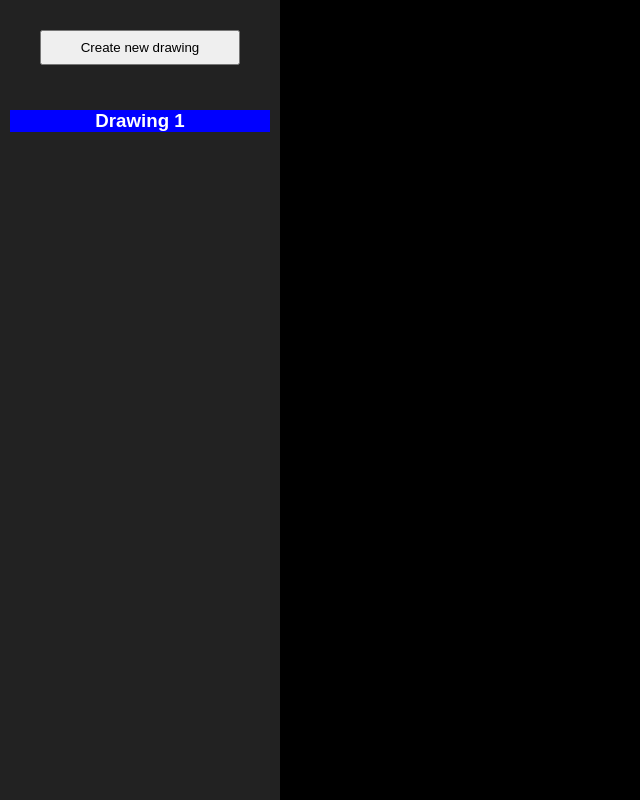
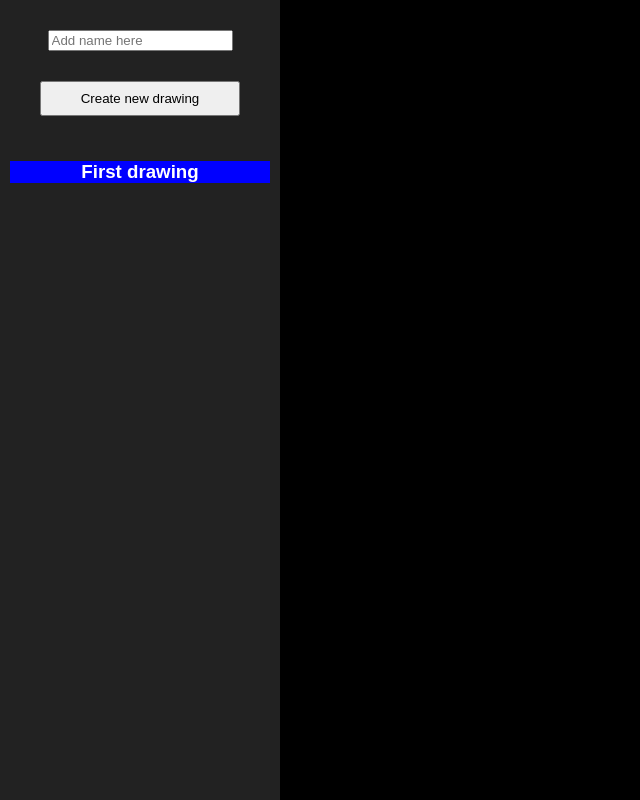
Before and after one commit to bulletaudio/sketchbox, a React (Create React App) app: page / in a window 1280 px wide. Shown: the whole page, without its empty margins (0-640 px from the left). Built offline with nearby package versions, Linux system fonts and the light colour scheme.

Commit message:
Still need to do text

```diff
--- a/src/App.js
+++ b/src/App.js
@@ -25,7 +25,7 @@ class App extends Component {
   componentDidMount() {
 
     //Add new drawing
-    this.createNewDrawing()
+    this.createNewDrawing("First drawing")
 
   }
 
@@ -38,9 +38,12 @@ class App extends Component {
     );
   }
 
-  createNewDrawing = () => {
+  createNewDrawing = (nameInput) => {
     const drawingsLength = this.state.drawings.length;
-    const name = `Drawing ${drawingsLength + 1}`;
+    var name = nameInput
+    if (nameInput === null) {
+      name = `Drawing ${drawingsLength + 1}`;
+    }
     console.log(name);
 
     const drawing = {
--- a/src/CSS/sideNav.css
+++ b/src/CSS/sideNav.css
@@ -22,3 +22,10 @@
 .Current-Drawing {
     background-color: blue;
 }
+
+.Input {
+    display:block;
+    margin-left: auto;
+    margin-right: auto;
+    margin-top: 30px;
+}
--- a/src/sideNav.js
+++ b/src/sideNav.js
@@ -4,6 +4,11 @@ import './CSS/sideNav.css';
 
 
 class SideNav extends Component {
+
+    state = {
+      newDrawingName: null
+    }
+
     render() {
       const drawings = this.props.app.state.drawings;
       const indexOfCurrentDrawing = this.props.app.state.indexOfCurrentDrawing;
@@ -15,7 +20,10 @@ class SideNav extends Component {
                 width: '100%',
                 background: '#222222'
               }}>
-                <button onClick={this.props.app.createNewDrawing} className="Create-New-Button" style={{
+                <input className="Input" type="text" placeholder="Add name here"/>
+                <button onClick={(e) => {
+                  this.props.app.createNewDrawing(this.state.newDrawingName)
+                }} className="Create-New-Button" style={{
                   }}>Create new drawing</button>
 
                 <ul style={{listStyleType: 'none', padding:'10px'}}>
@@ -35,6 +43,13 @@ class SideNav extends Component {
           </Router>
         )
     }
+
+    handleChange = (text) => {
+      this.setState({
+        newDrawingName: text
+      })
+
+    }
 }
 
 export default SideNav;
```
